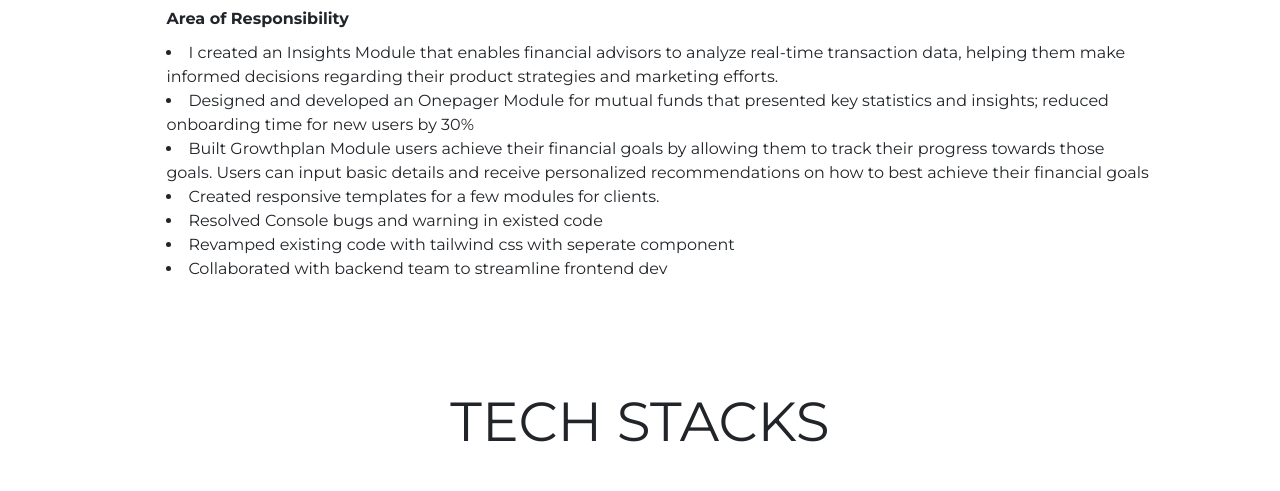
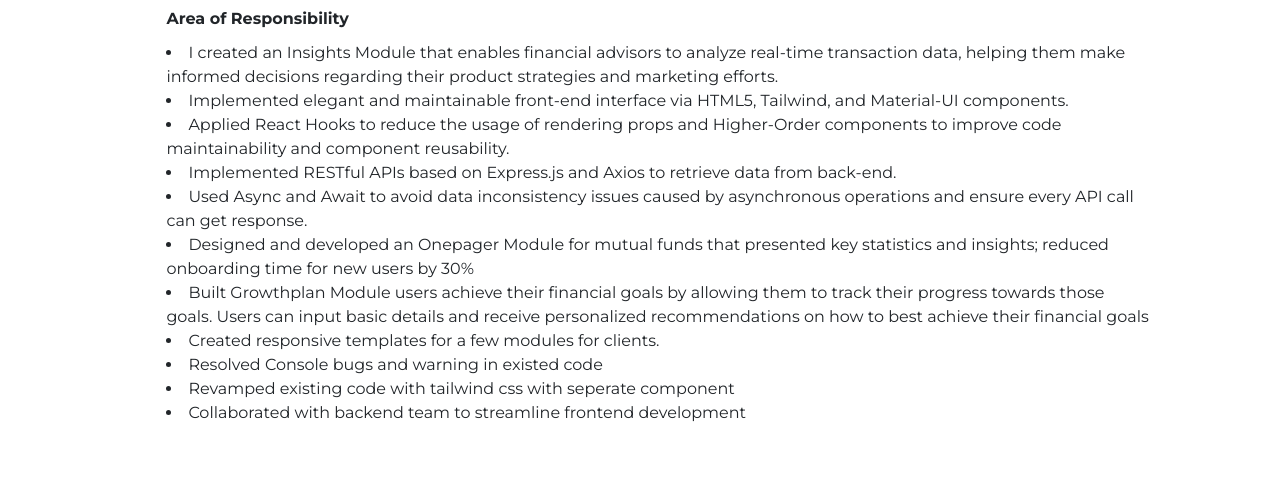
Before and after one commit to itsyogihr13/itsyogiihr13.github.io, a website built with Parcel: page src/index.html in a window 1280 px wide. Shown: the part 1808-2299 px from the top of the page. Built offline with nearby package versions, Linux system fonts and the light colour scheme; files whose address does not match are found by name.

Commit message:
resume updated

```diff
--- a/src/index.html
+++ b/src/index.html
@@ -342,7 +342,7 @@ nav.sticky .menu-btn {
                   rel="noreferrer"
                   target="_blank"
                   class="cta-btn cta-btn--resume"
-                  href="https://www.canva.com/design/DAE3OcZj474/FbfC3K1sd5MwLTBx0vC6cw/view?utm_content=DAE3OcZj474&utm_campaign=designshare&utm_medium=link2&utm_source=sharebutton"
+                  href="https://drive.google.com/drive/folders/1wNauWGftolNXJgHKxjQ0GQGLv56PJI04?usp=sharing"
                 >
                   View Resume
                 </a>
@@ -376,6 +376,14 @@ nav.sticky .menu-btn {
 <p class="responsibility" style=" font-weight:900">Area of Responsibility</p>
 <li style="font-size: 16px; font-weight: 200;">I created an Insights Module that enables financial advisors to analyze real-time transaction data, helping them make informed decisions regarding their product strategies and marketing efforts.
  </li>
+<li style="font-size: 16px; font-weight: 200;">Implemented elegant and maintainable front-end interface via HTML5, Tailwind, and Material-UI components.
+ </li>
+<li style="font-size: 16px; font-weight: 200;">Applied React Hooks to reduce the usage of rendering props and Higher-Order components to improve code maintainability and component reusability.
+ </li>
+ <li style="font-size: 16px; font-weight: 200;">Implemented RESTful APIs based on Express.js and Axios to retrieve data from back-end.
+
+ </li><li style="font-size: 16px; font-weight: 200;"> Used Async and Await to avoid data inconsistency issues caused by asynchronous operations and ensure every API call can get response.
+ </li>
 <li style="font-size: 16px; font-weight: 200;"> Designed and developed an Onepager Module for mutual funds that presented key statistics and insights; reduced onboarding time for new users by 30%
 </li>
 <li style="font-size: 16px; font-weight: 200;">Built Growthplan Module users achieve their financial goals by allowing them to track their progress towards those goals. Users can input basic details and receive personalized recommendations on how to best achieve their financial goals
@@ -386,7 +394,7 @@ nav.sticky .menu-btn {
 </li>
 <li style="font-size: 16px; font-weight: 200;">Revamped existing code with tailwind css with seperate component
 </li>
-<li style="font-size: 16px; font-weight: 200;">Collaborated with backend team to streamline frontend dev</li>
+<li style="font-size: 16px; font-weight: 200;">Collaborated with backend team to streamline frontend development</li>
 </div>
   </div>
  </section>
@@ -784,7 +792,7 @@ nav.sticky .menu-btn {
         <div class="contact-wrapper load-hidden">
           <p class="contact-wrapper__text">Get In Touch</p>
     <p style="font-size: 20px;"> <i style="margin-right: 10px;" class="fa-solid fa-envelope "></i> bhardwajy621@gmail.com</p> <br>
-    <p style="margin-right: 100px;font-size: 20px;"> <i style="margin-right: 10px;" class="fa-solid fa-phone" ></i> +91-8816092068</p> <br>
+    <p style="margin-right: 100px;font-size: 20px;"> <i style="margin-right: 10px;" class="fa-solid fa-phone" ></i> +91-9518412636</p> <br>
     <p style="font-size: 20px;"> <i style="margin-right: 10px;" class="fa-solid fa-location-dot"></i>Bahadurgarh, Haryana, India</p>
         <br> <br>  <a
             rel="noreferrer"
```
Also changed, not shown: 2 other files.
